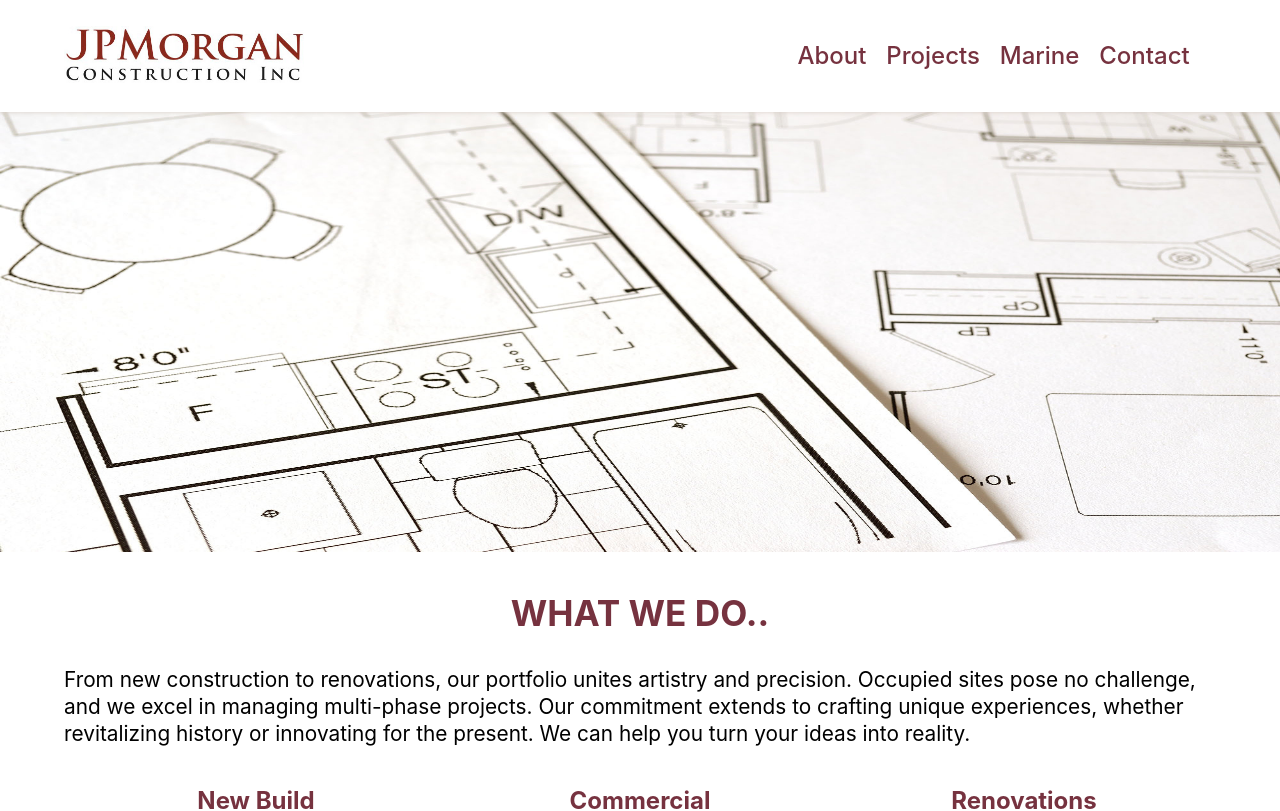
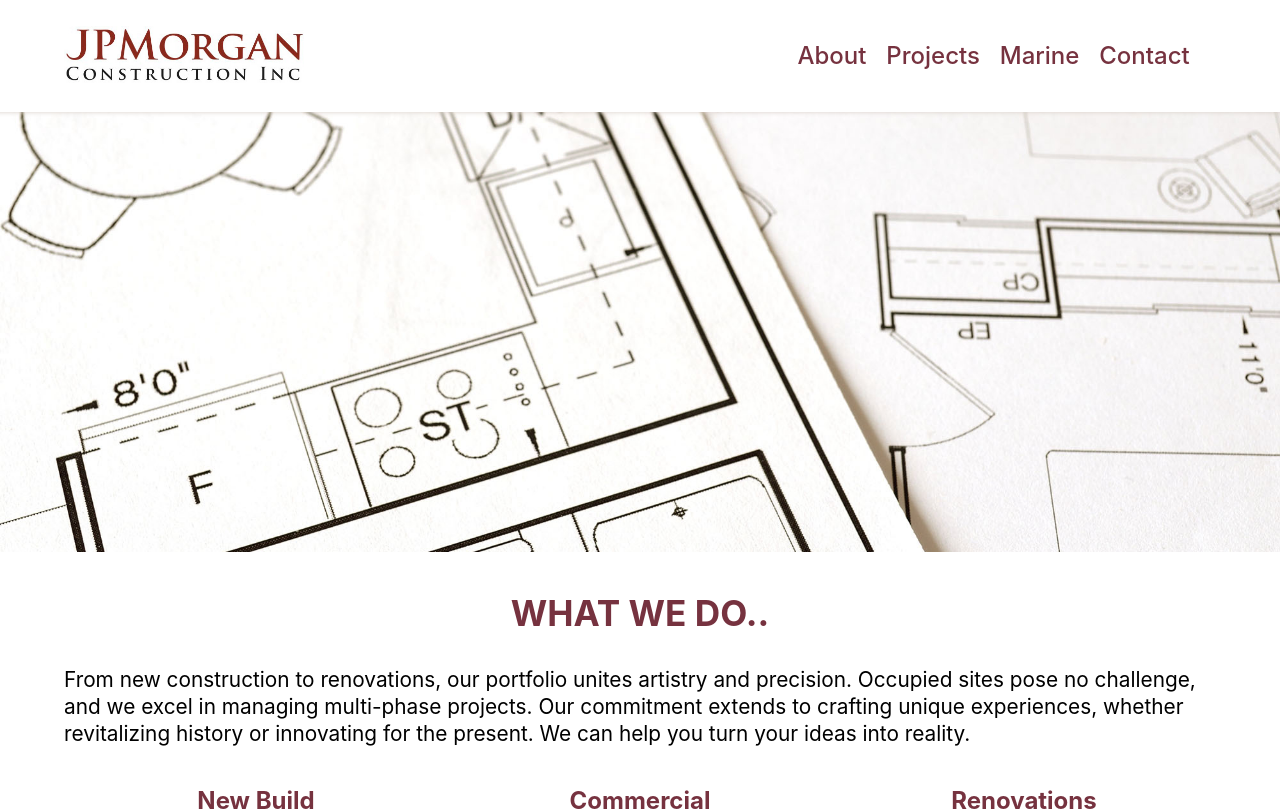
Before and after one commit to mejoshmann/jpmorgan, a React (Create React App) app: page /About in a window 1280 px wide. Shown: the top 811 px of the page. Built offline with nearby package versions, Linux system fonts and the light colour scheme.

Commit message:
Add changes to about page

```diff
--- a/src/components/about/About.scss
+++ b/src/components/about/About.scss
@@ -6,19 +6,16 @@
 
   &__image {
     background-image: url("../../images/plan.jpg");
-    height: 30vh;
-    background-size: 100% 100%;
-    background-repeat: no-repeat;
-    background-attachment: fixed;
-    background-position: center;
+    @include main-image--small;
 
     @include tablet {
-      height: 50vh;
+          @include main-image--med;
 
     }
 
     @include desktop {
-      height: 55vh;
+          @include main-image--lrg;
+
     }
   }
 
```
